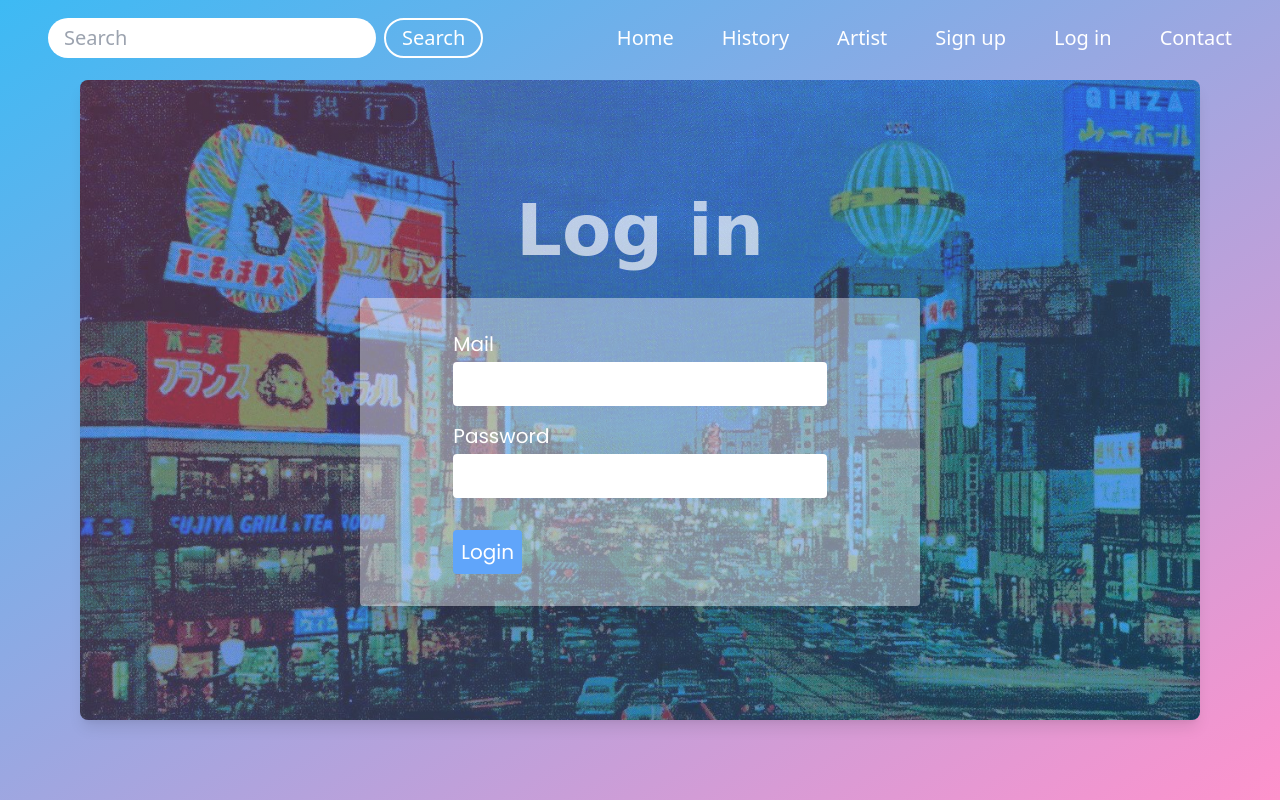
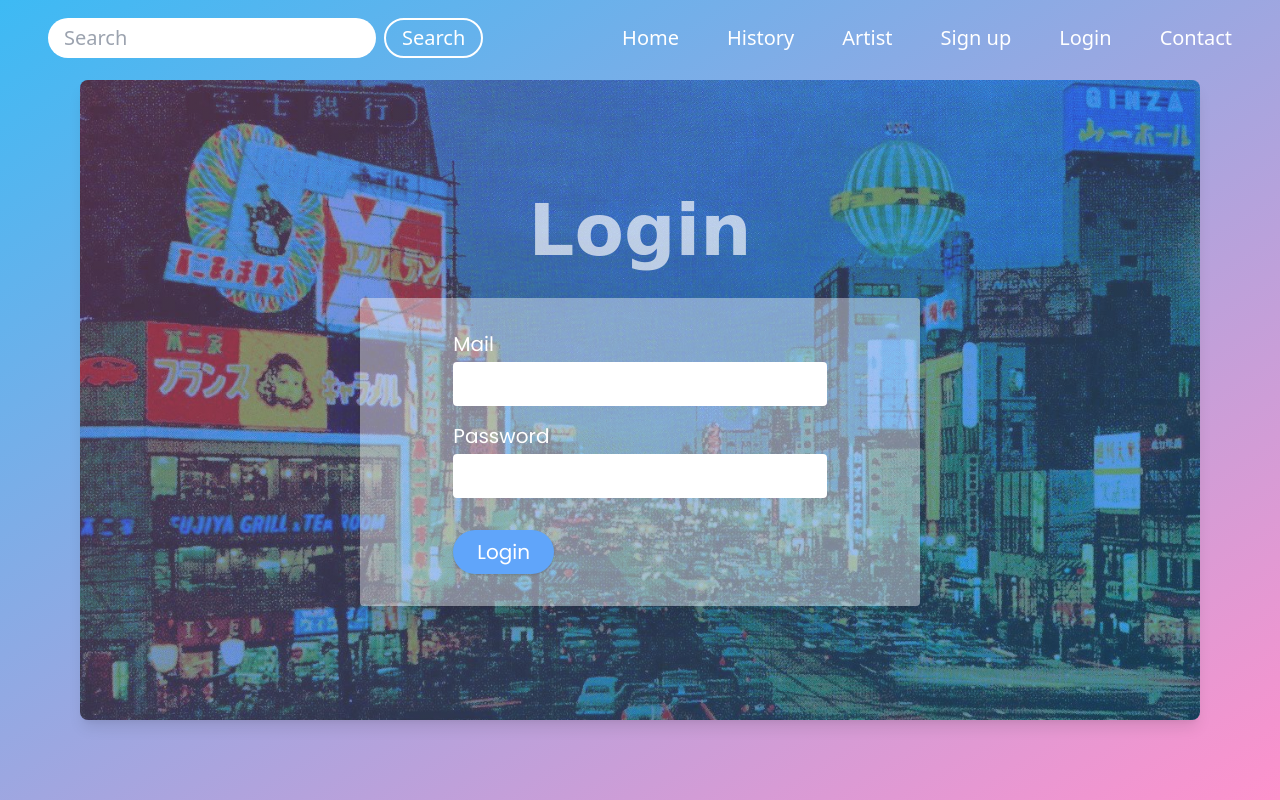
Before and after one commit to ayumitanaka13/japanese-citypop, a Flask app: page /login in a window 1280 px wide. Run offline with Flask 2, Linux system fonts and the light colour scheme; style sheets or scripts are compiled from the project's sources; some libraries are stand-ins or nearby versions; some web fonts are replaced.

Commit message:
change login.html

```diff
--- a/flaskr/templates/base.html
+++ b/flaskr/templates/base.html
@@ -86,7 +86,7 @@
                         <a class="inline-block hover:opacity-75" href="{{url_for('signup.signup')}}">Sign up</a>
                     </li>
                     <li class="mr-6 xl:mr-12">
-                        <a class="inline-block hover:opacity-75" href="{{url_for('login.login')}}">Log in</a>
+                        <a class="inline-block hover:opacity-75" href="{{url_for('login.login')}}">Login</a>
                     </li>
                     {% endif %}
                     <li>
--- a/flaskr/templates/login/login.html
+++ b/flaskr/templates/login/login.html
@@ -5,7 +5,7 @@
 <div class="h-screen w-screen p-8 md:p-12 md:py-20 xl:p-20 box">
     <div class="h-full w-full flex items-center justify-center bg-cover bg-center bg-no-repeat shadow-lg rounded-lg" style="background-image: linear-gradient(135deg, rgba(255, 147, 205, 0.3), rgba(61, 186, 244, 0.3)), url(/static/image/neon5.jpeg)">
         <div class="w-4/5 xl:w-1/2 2xl:w-1/3 box">
-            <h1 class="text-6xl lg:text-7xl 2xl:text-8xl text-center font-black box animate-pulse">Log in</h1>
+            <h1 class="text-6xl lg:text-7xl 2xl:text-8xl text-center font-black box animate-pulse">Login</h1>
             <div class="flex w-full items-center justify-center bg-white bg-opacity-40 rounded shadow-xl mt-4 lg:mt-8 py-4 lg:py-8 2xl:py-16">
                 <form method="POST" class="w-2/3 text-white box">
                     {{form.csrf_token}}
@@ -16,7 +16,7 @@
                         {{render_field(form.password, class="w-full text-xl text-gray-400 rounded p-2 mt-1")}}
                     </h4>
                     <h4 class="text-lg sm:text-xl 2xl:text-2xl mt-4 lg:mt-8">
-                        {{form.submit(class="bg-blue-400 hover:bg-blue-500 rounded p-2")}}
+                        {{form.submit(class="bg-blue-400 hover:bg-blue-500 py-1 sm:py-2 px-4 sm:px-6 rounded-full shadow focus:outline-none")}}
                     </h4>
                 </form>
             </div>
--- a/flaskr/templates/signup/signup.html
+++ b/flaskr/templates/signup/signup.html
@@ -22,7 +22,7 @@
                         {{render_field(form.password_confirm, class="w-full text-xl text-gray-400 rounded p-2 mt-1")}}
                     </h4>
                     <h4 class="text-lg sm:text-xl 2xl:text-2xl mt-4 lg:mt-8">
-                        {{form.submit(class="bg-blue-400 hover:bg-blue-500 rounded p-2")}}
+                        {{form.submit(class="bg-blue-400 hover:bg-blue-500 py-1 sm:py-2 px-4 sm:px-6 rounded-full shadow focus:outline-none")}}
                     </h4>
                 </form>
             </div>
```
